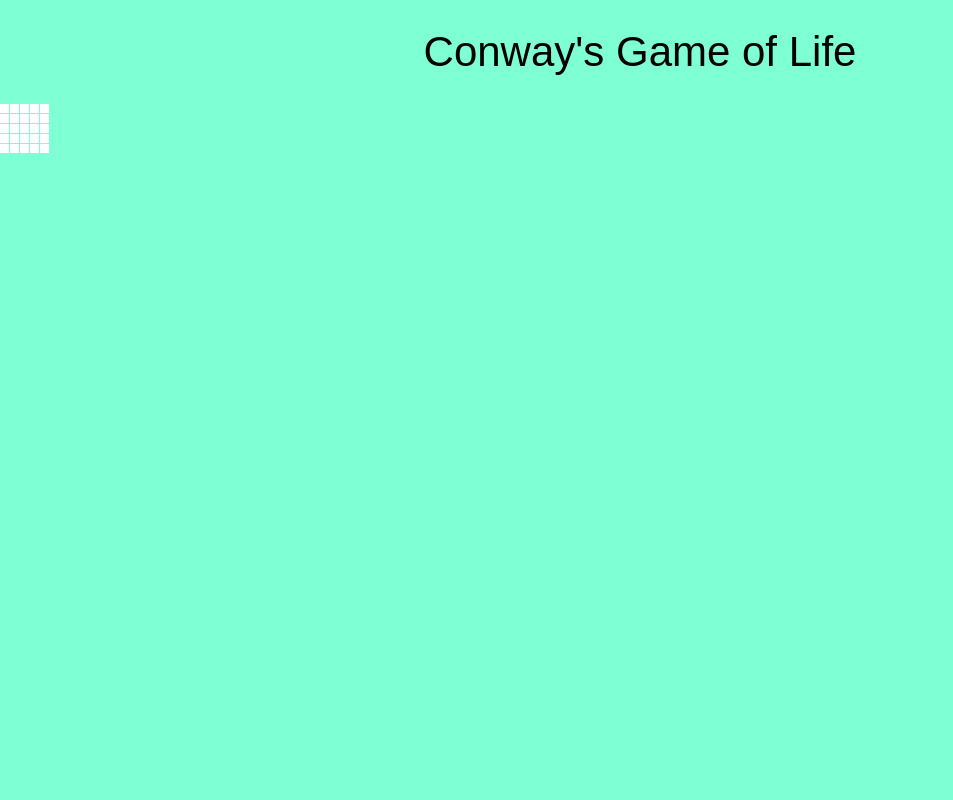
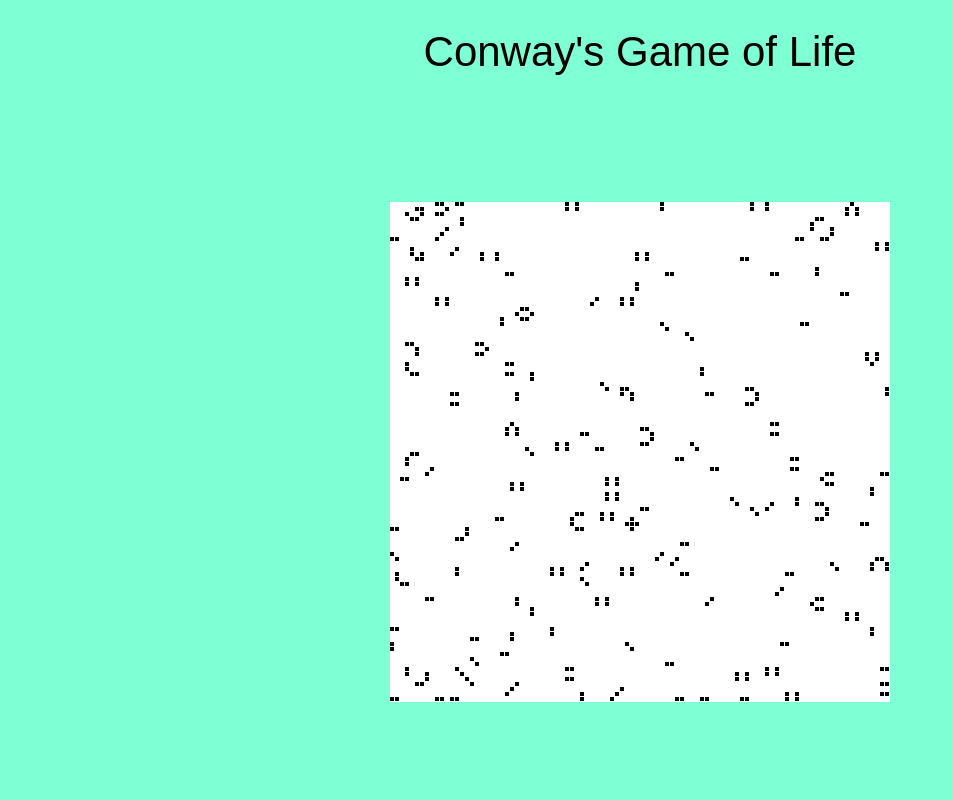
Before and after one commit to UncashedBitcoins/GameOfLife, a plain HTML site: page index.html in a window 1280 px wide. Shown: the whole page, without its empty margins (0-953 px from the left). Drawn offline with Linux system fonts and the light colour scheme.

Commit message:
Fix Update Mechanism

```diff
--- a/gameoflife.js
+++ b/gameoflife.js
@@ -1,8 +1,9 @@
 let canvas = document.getElementsByTagName("canvas")[0];
 let context = canvas.getContext("2d");
-let pixel_size = 10;
-let grid_size = 5;
+let pixel_size = 5;
+let grid_size = 100;
 let canvas_size = grid_size * pixel_size;
+let fps = 10;
 
 canvas.width = canvas_size;
 canvas.height = canvas_size;
@@ -13,7 +14,7 @@ myGrid = random_grid(grid_size);
 setInterval(function() {
   draw_game(myGrid);
   myGrid=update_grid(myGrid);
-},1000);
+},1000/fps);
 
 function draw_game(grid) {
   for (let y = 0; y < grid.length; y++) {
@@ -28,7 +29,7 @@ function random_grid(grid_size) {
   for (let y = 0; y < grid_size; y++) {
     grid.push([]);
     for (let x = 0; x < grid_size; x++) {
-      grid[y].push(Math.round(Math.random()));
+      grid[y].push((Math.random() > 0.5));
     }
   }
 
@@ -37,58 +38,51 @@ function random_grid(grid_size) {
 
 // Sets "pixels" on the canvas
 function set_pixel(value, x, y) {
-  r = (value === 1 ? 0 : 255);
-  g = (value === 1 ? 0 : 255);
-  b = (value === 1 ? 0 : 255);
+  r = (value ? 0 : 255);
+  g = (value ? 0 : 255);
+  b = (value ? 0 : 255);
   a = 1;
   context.fillStyle = "rgba("+r+","+g+","+b+","+a+")";
   context.fillRect( x * pixel_size, y * pixel_size, pixel_size - 1, pixel_size - 1);
 }
 
-function update_grid(a){
-// iterate through the grid
-// Rules taken from here
-// https://en.wikipedia.org/wiki/Conway%27s_Game_of_Life
-  // Any live cell with two or three live neighbours survives.
-  // Any dead cell with three live neighbours becomes a live cell.
-  // All other live cells die in the next generation. Similarly, all other dead cells stay dead.
+function block_is_alive(grid, x, y) {
+  if (x < 0 || x >= grid_size) return false;
+  if (y < 0 || y >= grid_size) return false;
 
-  var newa = [];
-  var liveNeighbours = 0;
-  for (j=0; j<5; j++){
-    newa[j] = []
-  for (i=0; i<5; i++){
-      // deal with borders
-      startx = -1;
-      starty = -1;
-      endx = 1;
-      endy = 1;
-      if (j==0) starty = 0;
-      if (i==0) startx = 0;
-      if (j==4) endy = 1;
-      if (i==4) endx = 1;
-      // count the live neighbours
-      liveNeighbours = 0;
-      for (y=starty; y<endy; y++){
-        for (x=startx; x<endx; x++){
-          liveNeighbours += a[j+y][i+x];
-          //console.log("index ("+i+x+","+j+y+") is " + a[j+y][i+x])
-        }
+  return (grid[y][x] || false);
+}
+
+function live_neighbors(grid, x,y) {
+  let lives = 0;
+  for (let yc = y - 1; yc <= y + 1; yc++) {
+    for (let xc = x - 1; xc <= x + 1; xc++) {
+      if (yc === 0 && xc === 0) continue;
+      if (block_is_alive(grid, xc, yc)) {
+        lives += 1;
       }
-    // oops
-  liveNeighbours -= a[j][i];
-
-      //console.log("Index (" + i + ", " + j + ") is " + a[j][i] + " has " + liveNeighbours + " neighbours")
-
-  // rules for next generation...
-  newa[j][i] = a[j][i]
-      if ((liveNeighbours < 2) || (liveNeighbours > 3)) {
-        newa[j][i] = 0
-      }
-      if (liveNeighbours == 3){
-         newa[j][i] = 1
-    }
     }
   }
-  return newa
+  return lives;
 }
+
+function update_grid(grid){
+  let new_grid = [];
+  let liveNeighbours = 0;
+  for (let yc = 0; yc<grid_size; yc++){
+    new_grid[yc] = [];
+    for (let xc = 0; xc<grid_size; xc++){
+      liveNeighbours = live_neighbors(grid, xc, yc);
+
+      new_grid[yc][xc] = grid[yc][xc]
+      if ((liveNeighbours < 2) || (liveNeighbours > 3)) {
+        new_grid[yc][xc] = 0;
+      }
+
+      if (liveNeighbours == 3){
+         new_grid[yc][xc] = 1;
+      }
+    }
+  }
+  return new_grid;
+}
--- a/index.css
+++ b/index.css
@@ -3,10 +3,37 @@ body, html {
   padding: 0;
   font-family: Arial, Helvetica, sans-serif;
   background-color: aquamarine;
+  height: 100%;
+  width: 100%;
 }
 
 h1 {
   font-size: 42px;
   font-weight: lighter;
-  text-align: center;
+  text-align: center
 }
+
+.flexbox {
+  display: flex;
+}
+
+.flexbox-center-all {
+  align-items: center;
+  flex-direction: column;
+  justify-content: center;
+}
+
+.full-height-width {
+  height: 100%;
+  width: 100%;
+}
+
+canvas {
+  align-self: center;
+  background-color: white;
+
+}
+
+.flex-grow {
+  flex-grow: 100;
+}
--- a/index.html
+++ b/index.html
@@ -7,11 +7,12 @@
   </head>
 
 <body>
+  <div class="flexbox flexbox-center-all full-height-width">
+    <h1>Conway's Game of Life</h1>
 
-  <h1>Conway's Game of Life</h1>
-
-  <div>
-    <canvas width="500" height="500"></canvas>
+    <div class="flex-grow flexbox flexbox-center-all">
+      <canvas width="500" height="500"></canvas>
+    </div>
   </div>
 
   <script src="gameoflife.js"></script>
```
